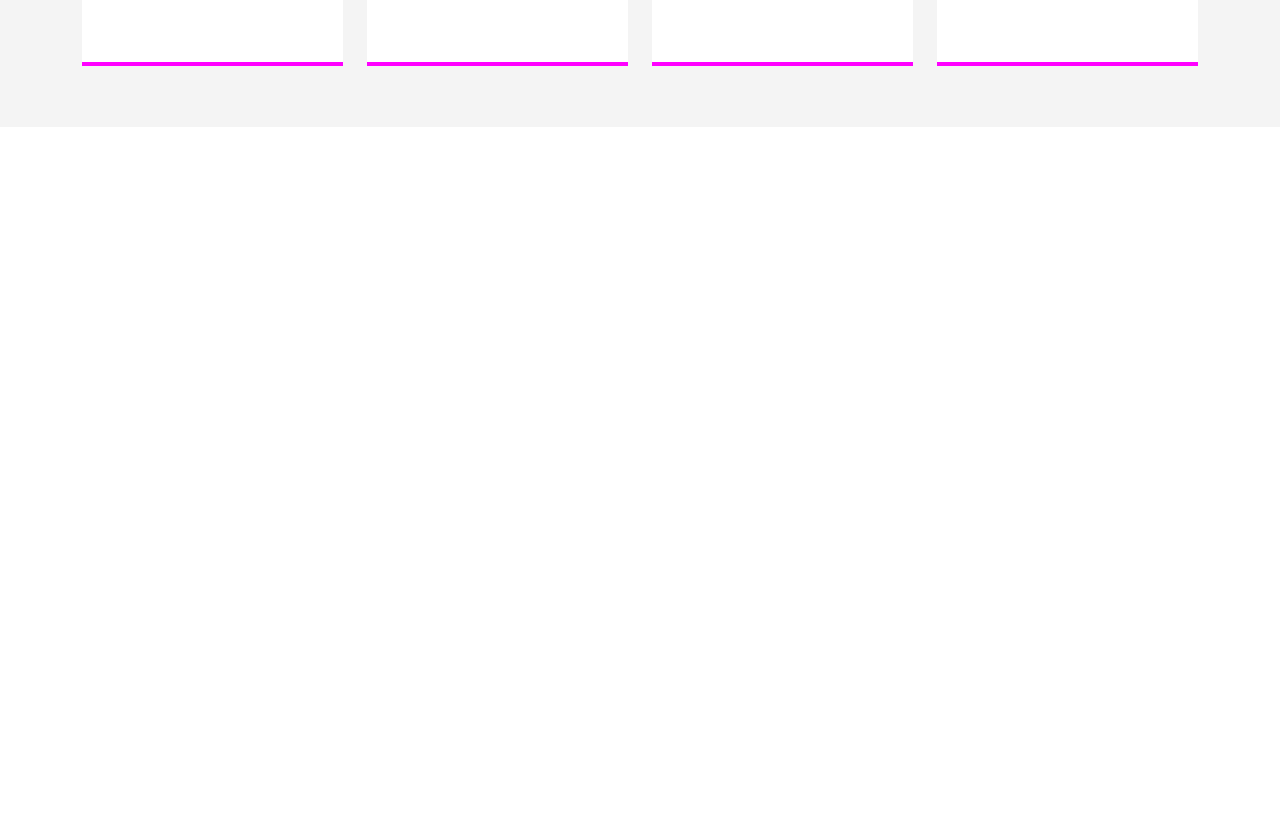
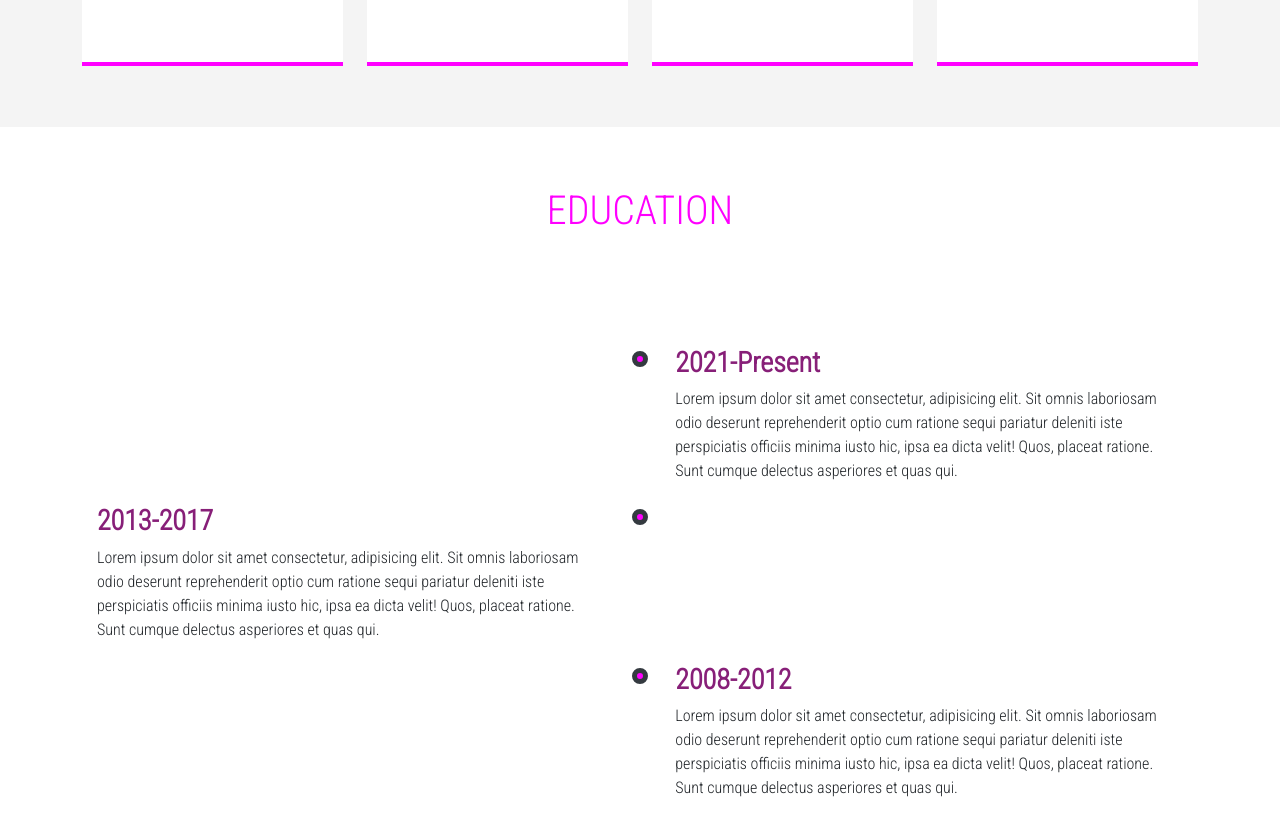
Before and after one commit to Vhonani24/vhonani-mini-portfolio, a React (Create React App) app: page / in a window 1280 px wide. Shown: the part 1880-2714 px from the top of the page. Before the commit the page ends 2007 px from the top, so only its background shows below. Built offline with nearby package versions, Linux system fonts and the light colour scheme.

Commit message:
education added

```diff
--- a/src/App.css
+++ b/src/App.css
@@ -5,8 +5,8 @@
   --primary-white: #ffffff;
   --primary-crimson: magenta;
   --primary-dark: rgb(52,58,64);
-  --primary-red: #ef4035;
-  --primary-hover-red: #f33501;
+  --primary-purple: #871F78;
+  --primary-hover-purple: #871F78;
   --primary-light-grey: #f4f4f4;
 }
 
@@ -139,6 +139,7 @@
 
 }
 
+
 /************************TYPED TEXT************************************/
 .typed-text{
   font-size: 2rem;
@@ -146,7 +147,7 @@
 }
 /************************HEADER MAIN OFFER BUTTON************************************/
 .btn-main-offer{
-  border: 1px solid var(--primary-red);
+  border: 1px solid var(--primary-purple);
   text-transform: uppercase;
   border-radius: 0;
   padding: 0.625rem 0.75rem 0.75rem 0.75rem;
@@ -156,7 +157,7 @@
 }
 .btn-main-offer:hover{
   text-decoration: none;
-  background-color: var(--primary-hover-red);
+  background-color: var(--primary-hover-purple);
   transition: 0.2s ease-in-out;
 }
 
@@ -210,3 +211,92 @@
     transform: rotate(360deg);
   }
 }
+/************************ EDUCATION *********************************/
+
+.education {
+  padding: 0.7rem;
+}
+
+.education-wrapper {
+  position: relative;
+  padding: 3.125rem 0;
+  overflow: hidden;
+}
+
+.education h1 {
+  text-transform: uppercase;
+  color: var(--primary-crimson);
+}
+
+.education-wrapper::before {
+  position: absolute;
+  content: "";
+  top: 0;
+  left: 50%;
+  margin-left: -0.0625rem;
+  width: 0.125rem;
+  height: 100%;
+  background: var(--primary-grey);
+  z-index: 1;
+}
+
+.timeline-block {
+  width: calc(50% + 0.5rem);
+  display: flex;
+  justify-content: space-between;
+  clear: both;
+}
+
+.timeline-block-right {
+  float: right;
+}
+
+.timeline-block-left {
+  float: left;
+  direction: rtl;
+}
+
+
+.marker {
+  width: 1rem;
+  height: 1rem;
+  border-radius: 50%;;
+  border: 0.3125rem solid var(--primary-dark);
+  background: var(--primary-crimson);
+  margin-top: 0.625rem;
+  z-index: 3;
+}
+
+.timeline-content {
+  width: 95%;
+  padding: 0 0.9375rem;
+  color: var(--primary-dark-grey);
+  direction: ltr;
+}
+
+.timeline-content h3 {
+  margin-top: 0.3125rem;
+  color: var(--primary-purple);
+  font-weight: 900;
+}
+/*------------ MEDIA ------------------*/
+@media(max-width: 768px) {
+  .education .container {
+    padding-left: 0;
+  }
+
+    .education-wrapper::before {
+      left: 0.5rem;
+      margin-bottom: 1.875rem;
+    }
+    .timeline-block-right {
+      float: none;
+      width: 100%;
+    }
+
+    .timeline-block-left {
+      float: none;
+      direction: ltr;
+      width: 100%;
+    }
+  }
--- a/src/App.js
+++ b/src/App.js
@@ -5,6 +5,8 @@
 import Header from "./components/Header";
 import AboutMe from "./components/AboutMe";
 import Skills from "./components/Skills";
+import Education from "./components/Education";
+
 /*import Particles from "react-particles-js";
 import tsparticles from "tsparticles";*/
 
@@ -16,6 +18,7 @@
       <Header />
       <AboutMe />
       <Skills />
+      <Education />
     </>
 
   );
--- /dev/null
+++ b/src/components/Education.js
@@ -0,0 +1,38 @@
+import React from "react";
+
+const Education = () => {
+  return (
+    <div className="education">
+      <div className="d-flex justify-content-center my-5">
+        <h1>  Education</h1>
+      </div>
+      <div className="container education-wrapper">
+        <div className="timeline-block timeline-block-right">
+          <div className="marker"></div>
+          <div className="timeline-content">
+            <h3>2021-Present</h3>
+            <p>Lorem ipsum dolor sit amet consectetur, adipisicing elit. Sit omnis laboriosam odio deserunt reprehenderit optio cum ratione sequi pariatur deleniti iste perspiciatis officiis minima iusto hic, ipsa ea dicta velit! Quos, placeat ratione. Sunt cumque delectus asperiores et quas qui.</p>
+          </div>
+        </div>
+        {/* - */}
+        <div className="timeline-block timeline-block-left">
+          <div className="marker"></div>
+          <div className="timeline-content">
+            <h3>2013-2017</h3>
+            <p>Lorem ipsum dolor sit amet consectetur, adipisicing elit. Sit omnis laboriosam odio deserunt reprehenderit optio cum ratione sequi pariatur deleniti iste perspiciatis officiis minima iusto hic, ipsa ea dicta velit! Quos, placeat ratione. Sunt cumque delectus asperiores et quas qui.</p>
+          </div>
+        </div>
+        {/* - */}
+        <div className="timeline-block timeline-block-right">
+          <div className="marker"></div>
+          <div className="timeline-content">
+            <h3>2008-2012</h3>
+            <p>Lorem ipsum dolor sit amet consectetur, adipisicing elit. Sit omnis laboriosam odio deserunt reprehenderit optio cum ratione sequi pariatur deleniti iste perspiciatis officiis minima iusto hic, ipsa ea dicta velit! Quos, placeat ratione. Sunt cumque delectus asperiores et quas qui.</p>
+          </div>
+        </div>
+      </div>
+    </div>
+  )
+}
+
+export default Education;
```
